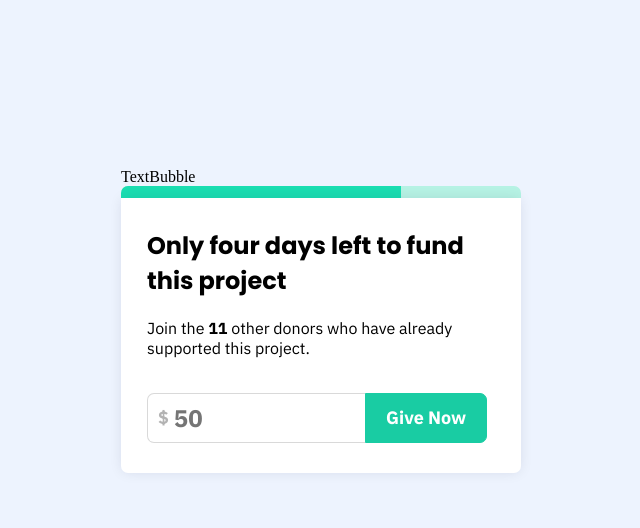
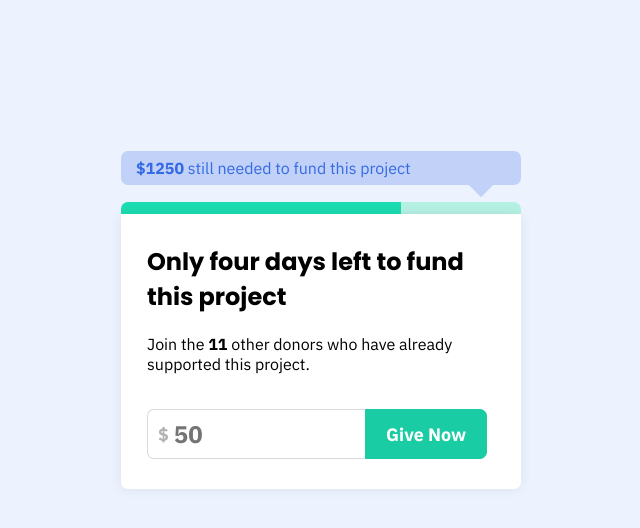
Before and after one commit to Jonaphant/donation-form, a React app: page / in a window 1280 px wide. Shown: the top 528 px of the page, without its empty margins (319-959 px from the left). Built offline with nearby package versions, Linux system fonts and the light colour scheme.

Commit message:
Finalized UI for TextBubble component

```diff
--- /dev/null
+++ b/src/components/TextBubble/index.css
@@ -0,0 +1,25 @@
+.text-bubble-container {
+  position: relative;
+  margin-bottom: 17px;
+  width: 100%;
+}
+
+.text-bubble {
+  background-color: #c1d1f7;
+  padding: 7px 15px;
+  border-radius: 7px;
+}
+
+.message {
+  color: #356ae6;
+}
+
+.point {
+  position: absolute;
+  height: 20px;
+  width: 20px;
+  right: 30px;
+  bottom: -8px;
+  background-color: #c1d1f7;
+  transform: rotate(45deg);
+}
--- a/src/components/TextBubble/index.js
+++ b/src/components/TextBubble/index.js
@@ -1,9 +1,13 @@
 import React from 'react';
+import './index.css';
 
 const TextBubble = () => {
   return (
-    <div>
-      TextBubble
+    <div className="text-bubble-container">
+      <div className="text-bubble">
+        <p className="message font-ibm-plex"><span className="font-bold">$1250</span> still needed to fund this project</p>
+      </div>
+      <div className="point"></div>
     </div>
   )
 }
```
